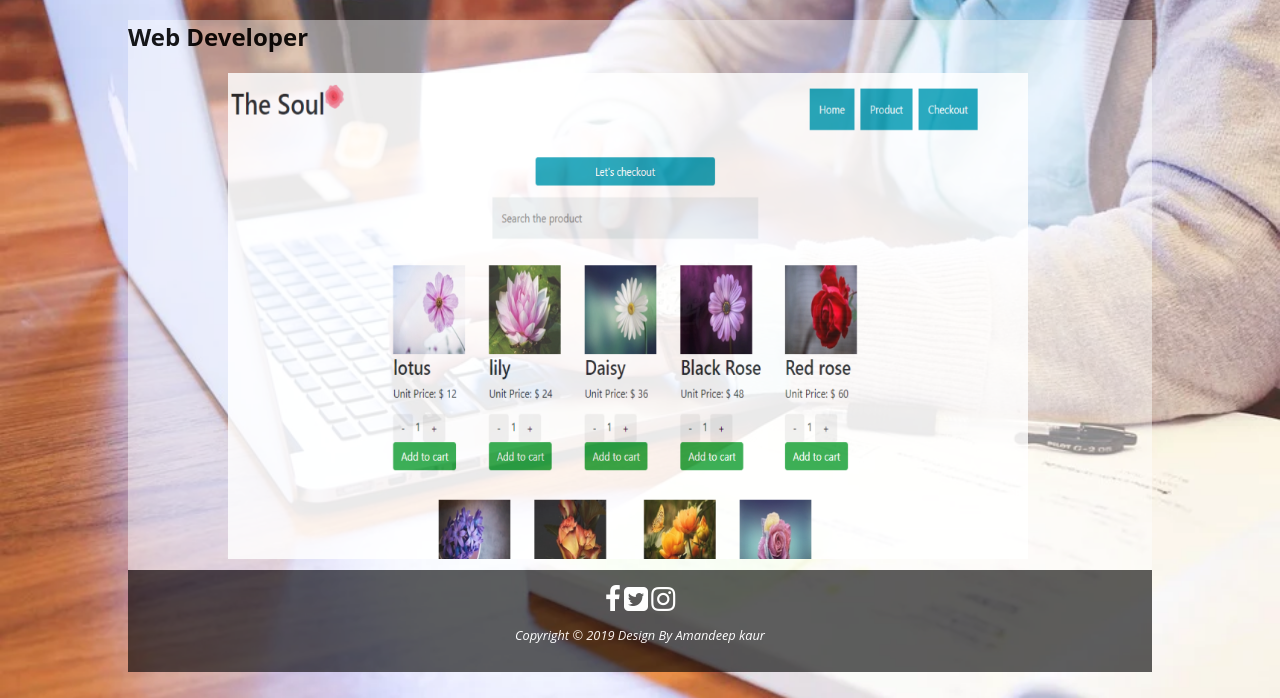
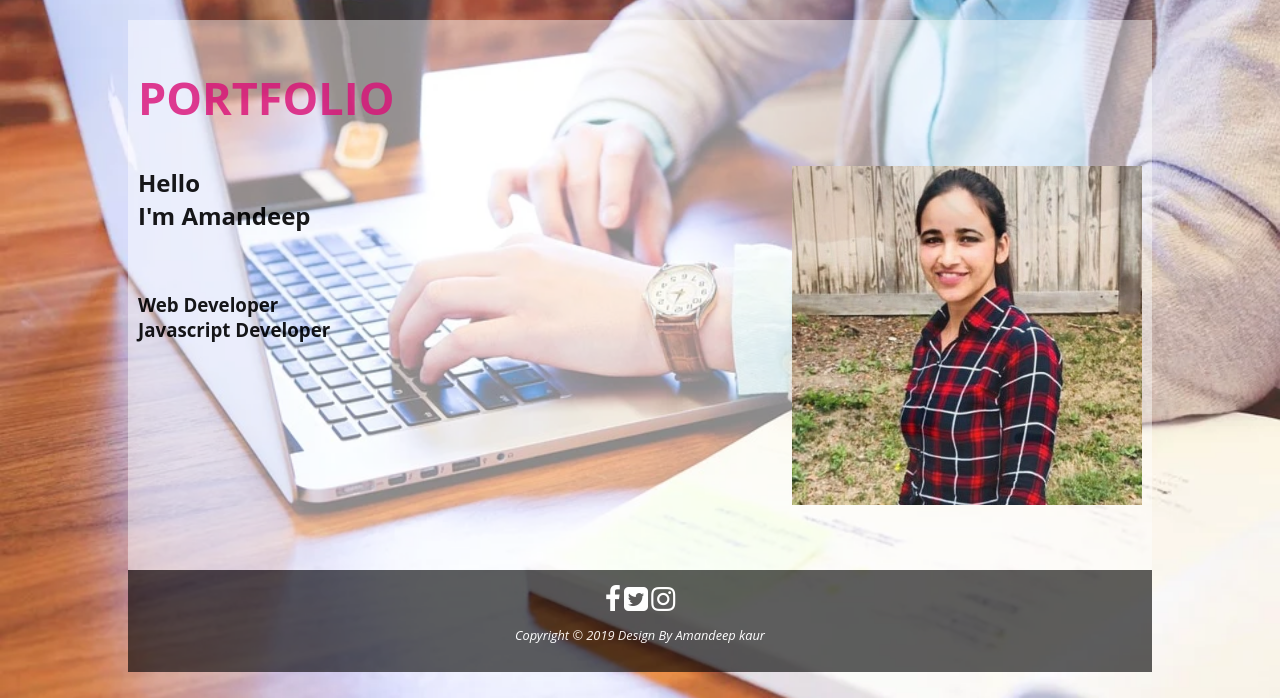
Before and after one commit to amandeep53/amandeepportfolio, a PHP site: page / in a window 1280 px wide. Shown: the part 102-800 px from the top of the page. Run offline with PHP 8.4, Linux system fonts and the light colour scheme.

Commit message:
Update index.php

```diff
--- a/index.php
+++ b/index.php
@@ -6,8 +6,6 @@
   <title>Amandeep Portfolio</title>
   <meta charset="utf-8">
     <link rel="stylesheet" href="https://cdnjs.cloudflare.com/ajax/libs/font-awesome/4.7.0/css/font-awesome.min.css">
-    <link rel="shortlink" href="https://amandeepportfolio.herokuapp.com/">
-    <link rel="canonical" href="https://amandeepportfolio.herokuapp.com/">
   <meta name="viewport" content="width=device-width, initial-scale=1, shrink-to-fit=no">
     <meta name="keywords" content="Web developer and designer,portfolio,Responsive,Freelancer">
     <meta name="Description" content="I am web developer and i am pursuing web design and development course in conestoga college.I have made ample number of projects in different languages like html,css,android,javascript.  ">
@@ -44,31 +42,22 @@
     </header>
   </div>
   <div class="container">
-     <main>
-<h2 class="w3-center">Web Developer</h2>
-<div class="w3-content w3-section" style="max-width:800px">
-  <img class="mySlides" src="images/wordpress.jpg" alt="project in wordpress" style="width:100%">
-  <img class="mySlides" src="images/game.png" alt="game project in javascript"style="width:100%">
-  <img class="mySlides" src="images/penguin.png" alt="find penguin project in javascript" style="width:100%">
-  <img class="mySlides" src="images/javagroup.png" alt="group project in javascript" style="width:100%">
-  <img class="mySlides" src="images/perfectsandwich.jpg.png" alt="project in html and css "style="width:100%">
+    <main class="main-conact">
+      <div class="webwp_content">
+        <article id="post-46" class="post-46 page type-page status-publish hentry">
+          <div class="entry-content">
+            <h1>
+              <strong>PORTFOLIO</strong>
+            </h1>
+            <p style="text-align:center">
+              <img src="./images/aman2.jpg">
+            </p>
+            <h2>Hello <br>I'm Amandeep</h2><br>
+            <h3> Web Developer<br>Javascript Developer</h3>
 </div>
-<script>
-var myIndex = 0;
-carousel();
+          </article>
+        </div>
 
-function carousel() {
-  var i;
-  var x = document.getElementsByClassName("mySlides");
-  for (i = 0; i < x.length; i++) {
-    x[i].style.display = "none";
-  }
-  myIndex++;
-  if (myIndex > x.length) {myIndex = 1}
-  x[myIndex-1].style.display = "block";
-  setTimeout(carousel, 2000); // Change image every 2 seconds
-}
-</script>
       </main>
     <footer>
     <a href="https://www.facebook.com/aman.sarai.31"><i class="fa fa-facebook" style="font-size:28px; color: #fff"></i></a>
```
